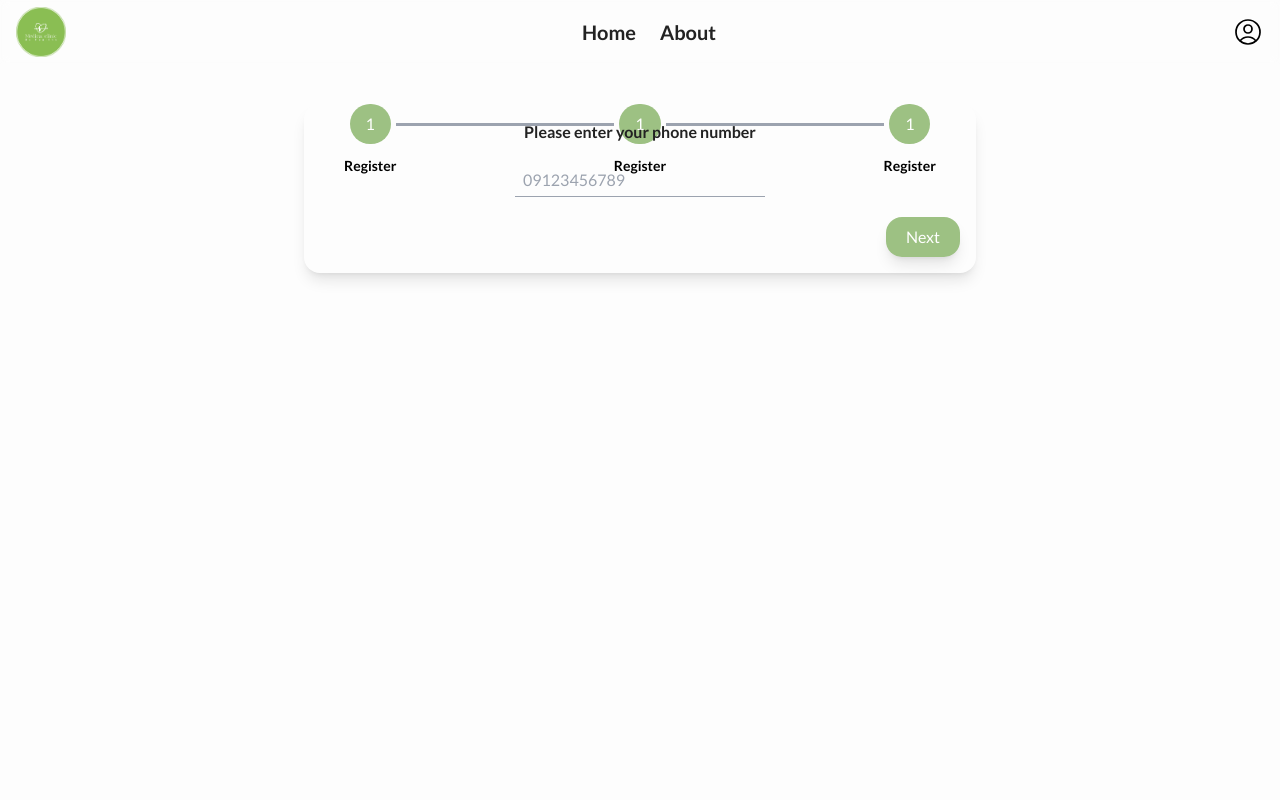
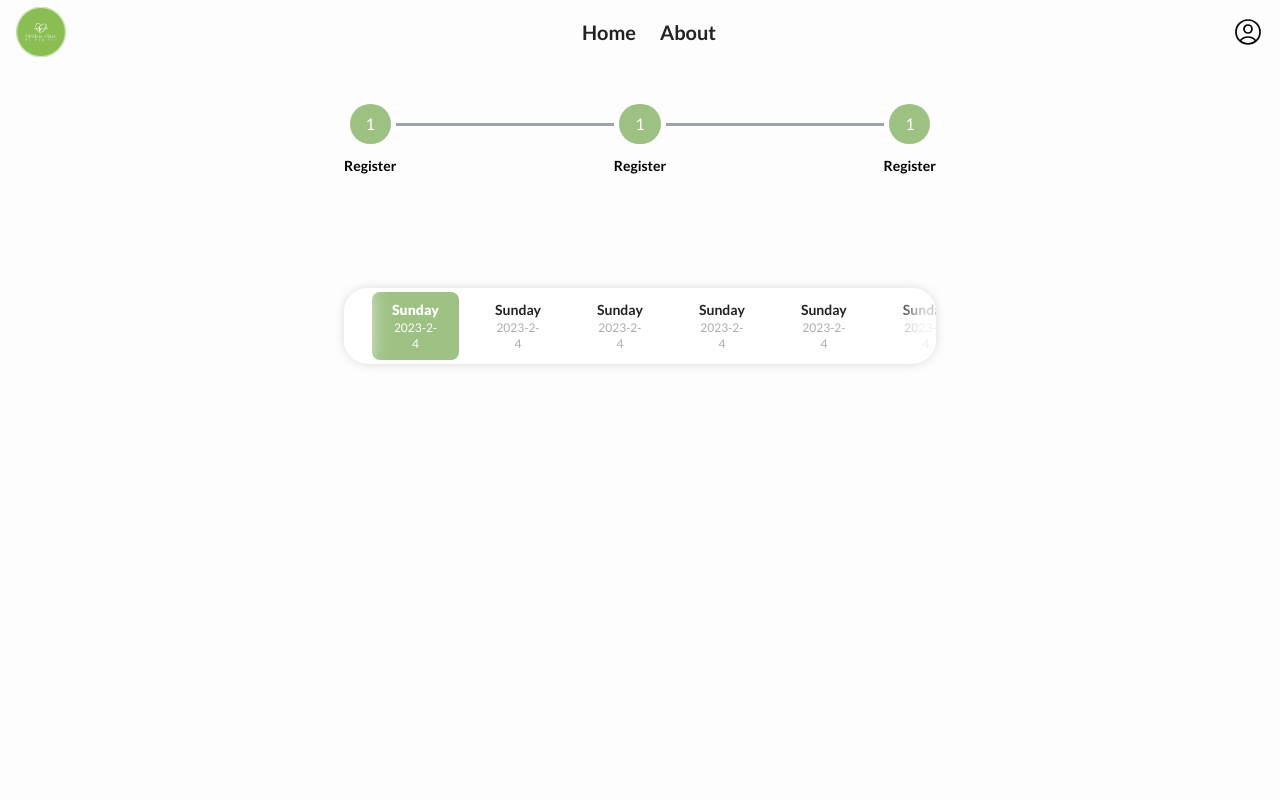
Before and after one commit to hadiraz/doctor-appointment, a Next.js app: page /appointment in a window 1280 px wide. Shown: the top 800 px of the page. Built offline with nearby package versions, Linux system fonts and the light colour scheme.

Commit message:
logic section rendering implemented

```diff
--- a/pages/appointment.tsx
+++ b/pages/appointment.tsx
@@ -1,7 +1,13 @@
+import AppointmentForm from "@/components/AppointmentForm";
 import AppointmentPhoneInput from "@/components/AppointmentPhoneInput";
-import React from "react";
-
+import AppointmentRegisterCode from "@/components/AppointmentRegisterCode";
+import React, { useState } from "react";
+export type SectionConfigType = {
+  sectionSelected :number ,
+  setSectionSelected : React.Dispatch<React.SetStateAction<number>>
+}
 const Appointment = () => {
+  const [sectionSelected, setSectionSelected] = useState<number>(2);
   return (
     <section className="flex flex-col items-center w-full max-w-2xl min-h-screen bg-transparent rounded-xl px-10 relative z-[2]">
       <div className="flex w-full items-center">
@@ -9,24 +15,34 @@ const Appointment = () => {
           <span className="flex items-center justify-center bg-primary rounded-full py-2 px-4 text-white">
             1
           </span>
-          <span className="flex font-bold text-sm capitalize mt-3">register</span>
+          <span className="flex font-bold text-sm capitalize mt-3">
+            register
+          </span>
         </div>
         <span className="flex h-[3px] w-full bg-gray-400 relative -top-4"></span>
         <div className="flex flex-col items-center justify-center relative">
           <span className="flex items-center justify-center bg-primary rounded-full py-2 px-4 text-white">
             1
           </span>
-          <span className="flex font-bold text-sm capitalize mt-3">register</span>
+          <span className="flex font-bold text-sm capitalize mt-3">
+            register
+          </span>
         </div>
         <span className="flex h-[3px] w-full bg-gray-400 relative -top-4"></span>
         <div className="flex flex-col items-center justify-center relative">
           <span className="flex items-center justify-center bg-primary rounded-full py-2 px-4 text-white">
             1
           </span>
-          <span className="flex font-bold text-sm capitalize mt-3">register</span>
+          <span className="flex font-bold text-sm capitalize mt-3">
+            register
+          </span>
         </div>
       </div>
-      <AppointmentPhoneInput />
+      <div className="flex w-full min-h-[300px] relative items-center">
+        {sectionSelected === 0 && <AppointmentPhoneInput sectionSelected={sectionSelected} setSectionSelected={setSectionSelected} />}
+        {sectionSelected === 1 && <AppointmentRegisterCode sectionSelected={sectionSelected} setSectionSelected={setSectionSelected}  />}
+        {sectionSelected === 2 && <AppointmentForm sectionSelected={sectionSelected} setSectionSelected={setSectionSelected}  />}
+      </div>
     </section>
   );
 };
```
